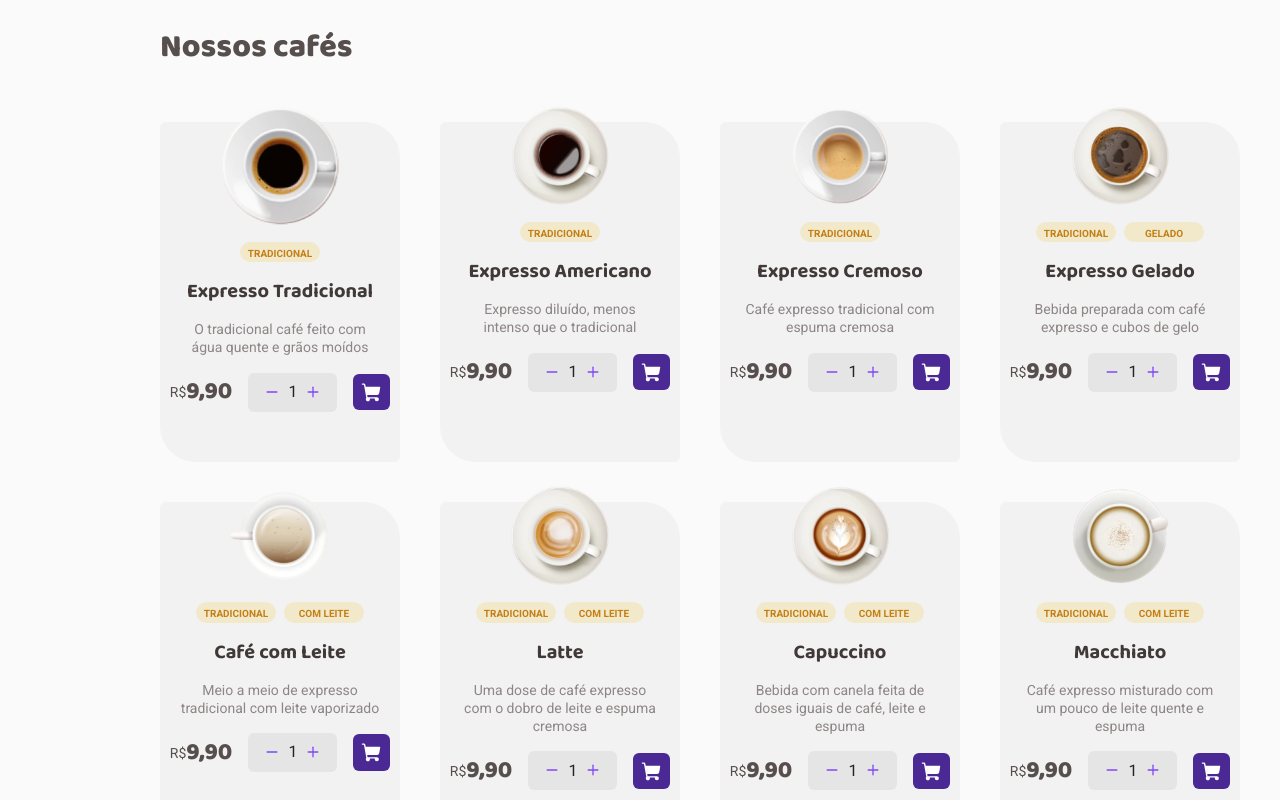
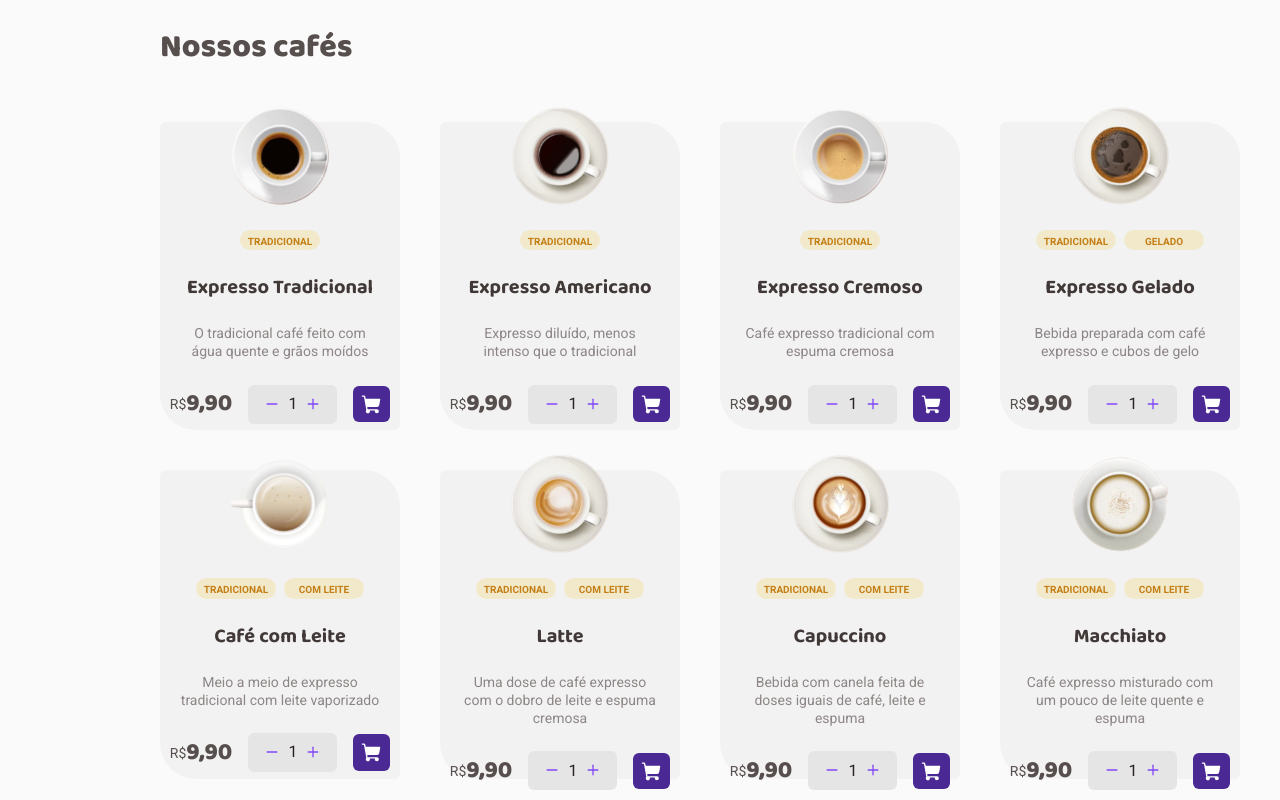
Before and after one commit to alisson-amaral-silva/coffee-delivery, a React (Vite) app: page / in a window 1280 px wide. Shown: the part 760-1560 px from the top of the page. Built offline with nearby package versions, Linux system fonts and the light colour scheme.

Commit message:
ajustando img do expresso padrao e seu wrapper

```diff
--- a/src/pages/Home/components/CoffeeCard/styles.ts
+++ b/src/pages/Home/components/CoffeeCard/styles.ts
@@ -3,13 +3,13 @@ import styled from 'styled-components'
 export const CoffeeWrapper = styled.div`
   max-width: 20rem;
   width: 15rem;
-  height: 21.3rem;
+  height: 19.3rem;
   background: ${(props) => props.theme['base-card']};
   border-radius: 6px 36px;
   display: flex;
   align-items: center;
   flex-direction: column;
-  gap: 1rem;
+  gap: 1.5rem;
   img {
     padding: 0;
   }
```
Also changed, not shown: src/assets/expresso.svg.
